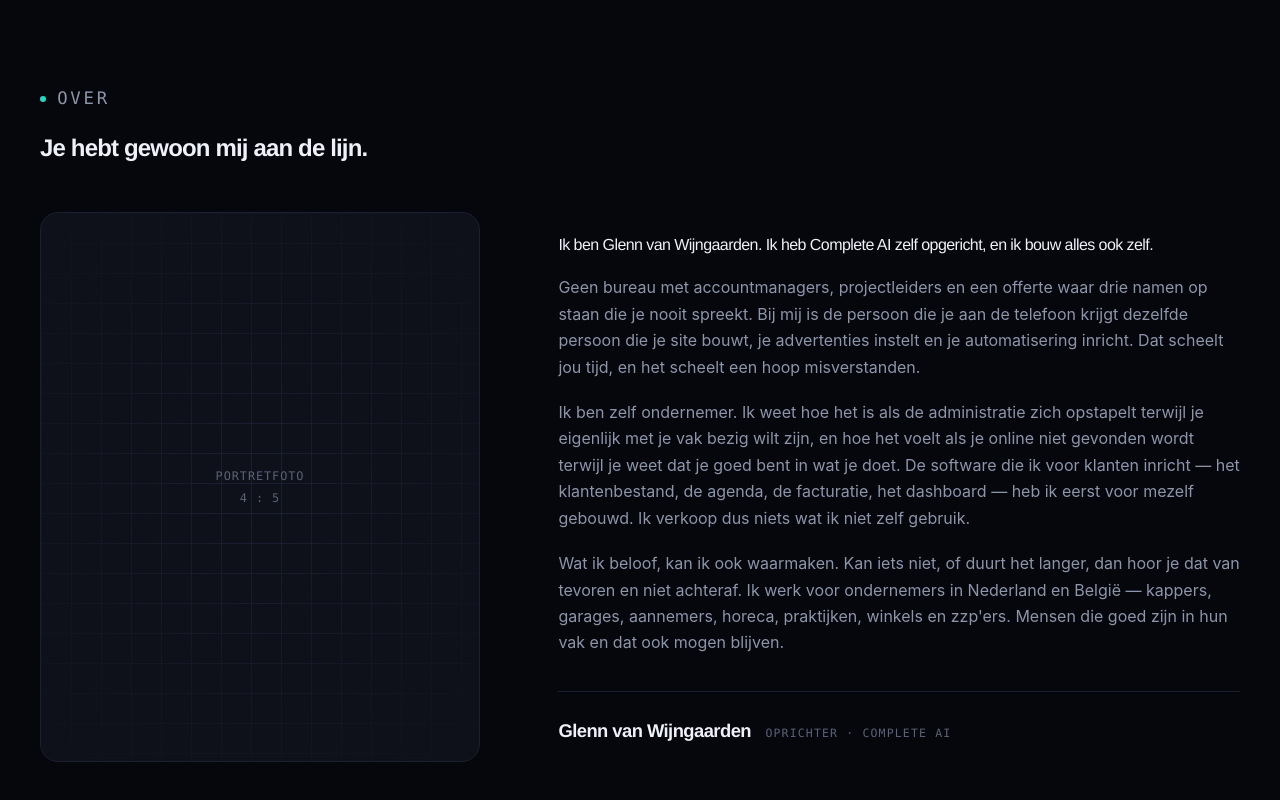
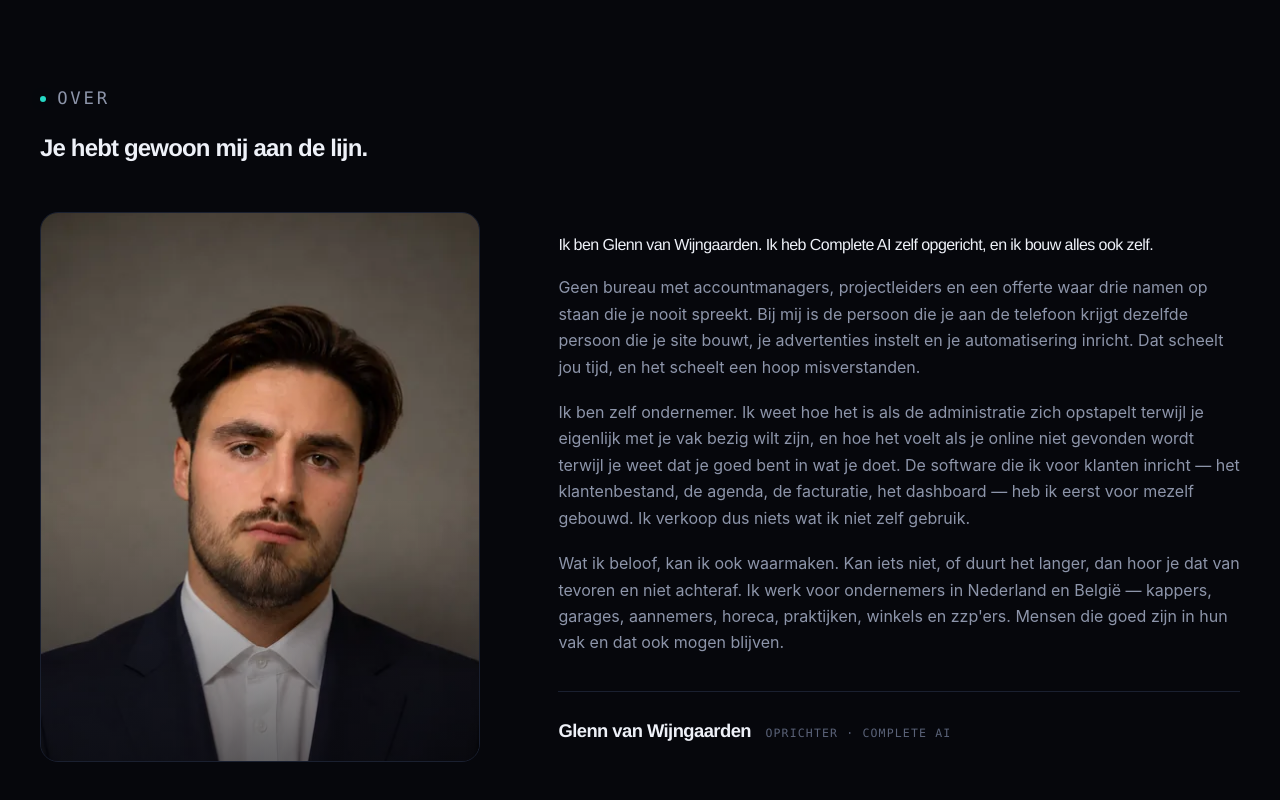
Before and after one commit to glennvw22/complete-ai-website, a plain HTML site: page index.html in a window 1280 px wide. Shown: the part 4889-5689 px from the top of the page. Drawn offline with Linux system fonts and the light colour scheme.

Commit message:
Portretfoto van Glenn erin, plus een deelafbeelding
- Foto vervangt de grijze plaatshouder in de sectie 'Over'
- Van 1,9 MB PNG naar 33 kB WebP, met een kleinere variant voor
  gewone schermen en een JPEG als terugval
- Zachte verdonkering onderaan zodat de lichte foto in de donkere
  pagina zakt
- Deelafbeelding (1200x630) gemaakt, zodat een gedeelde link in
  WhatsApp en LinkedIn er verzorgd uitziet in plaats van leeg

Co-Authored-By: Claude Opus 5 <noreply@anthropic.com>

```diff
--- a/index.html
+++ b/index.html
@@ -17,6 +17,10 @@
 <meta property="og:url" content="https://complete-ai.nl/">
 <meta property="og:title" content="Complete AI — het complete pakket voor je bedrijf online">
 <meta property="og:description" content="Website, vindbaarheid, advertenties, automatisering en een AI-telefonist die altijd opneemt. Eén aanspreekpunt in plaats van vijf leveranciers.">
+<meta property="og:image" content="https://complete-ai.nl/og-complete-ai.jpg">
+<meta property="og:image:width" content="1200">
+<meta property="og:image:height" content="630">
+<meta property="og:image:alt" content="Complete AI — Glenn van Wijngaarden">
 <meta name="twitter:card" content="summary_large_image">
 
 <link rel="preconnect" href="https://fonts.googleapis.com">
@@ -334,17 +338,12 @@ main [id]{scroll-margin-top:78px}
 .over{display:grid;grid-template-columns:minmax(0,.8fr) minmax(0,1.2fr);
   gap:clamp(2.2rem,5vw,4.5rem);align-items:start;margin-top:3.2rem}
 @media(max-width:900px){.over{grid-template-columns:1fr}}
-.portret{position:relative;aspect-ratio:4/5;max-width:440px;border-radius:18px;overflow:hidden;
-  background:var(--vlak);border:1px solid var(--lijn);display:grid;place-items:center;
-  color:var(--inkt-dim);font-family:var(--f-mono);font-size:.74rem;letter-spacing:.08em;
-  text-align:center;line-height:1.9}
-.portret::before{content:"";position:absolute;inset:0;
-  background-image:linear-gradient(rgba(40,48,74,.5) 1px,transparent 1px),
-                   linear-gradient(90deg,rgba(40,48,74,.5) 1px,transparent 1px);
-  background-size:30px 30px;
-  mask-image:radial-gradient(70% 70% at 50% 50%,#000,transparent);
-  -webkit-mask-image:radial-gradient(70% 70% at 50% 50%,#000,transparent)}
-.portret span{position:relative;z-index:1}
+.portret{position:relative;aspect-ratio:4/5;max-width:440px;margin:0;border-radius:18px;
+  overflow:hidden;background:var(--vlak);border:1px solid var(--lijn)}
+.portret img{width:100%;height:100%;object-fit:cover;object-position:50% 14%;display:block}
+/* zachte verdonkering onderaan, zodat de lichte foto in de donkere pagina zakt */
+.portret::after{content:"";position:absolute;inset:0;pointer-events:none;
+  background:linear-gradient(to bottom,transparent 52%,rgba(6,7,12,.6))}
 .over-tekst .groot{font-family:var(--f-kop);font-size:clamp(1.32rem,1.05rem+1.2vw,1.95rem);
   font-weight:500;letter-spacing:-.035em;line-height:1.28;margin-top:1.4rem;color:var(--inkt)}
 .over-tekst p+p{margin-top:1.2rem;color:var(--inkt-zacht)}
@@ -698,8 +697,16 @@ footer{border-top:1px solid var(--lijn);padding:3.5rem 0;font-size:.9rem;
       </div>
 
       <div class="over reveal">
-        <!-- VERVANG: portretfoto van Glenn, staand, verhouding 4:5 -->
-        <div class="portret"><span>PORTRETFOTO<br>4 : 5</span></div>
+        <figure class="portret">
+          <picture>
+            <source type="image/webp"
+                    srcset="glenn-440.webp 440w, glenn-880.webp 880w"
+                    sizes="(max-width:900px) min(100vw, 440px), 440px">
+            <img src="glenn-880.jpg" width="880" height="1322"
+                 alt="Glenn van Wijngaarden, oprichter van Complete AI"
+                 loading="lazy" decoding="async">
+          </picture>
+        </figure>
 
         <div class="over-tekst">
           <p class="groot">Ik ben Glenn van Wijngaarden. Ik heb Complete AI zelf opgericht, en ik bouw alles ook zelf.</p>
```
Also changed, not shown: privacy.html (+5 -0 lines), glenn-440.webp (added), glenn-880.jpg (added), glenn-880.webp (added), og-complete-ai.jpg (added).
